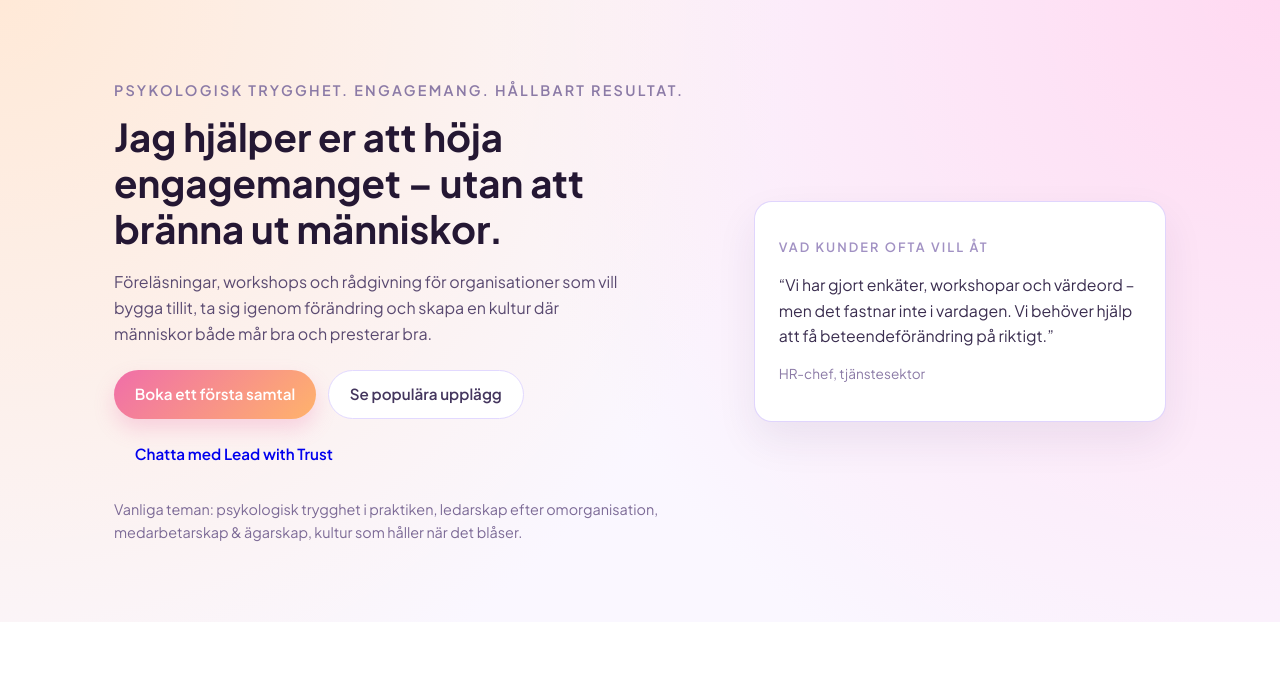
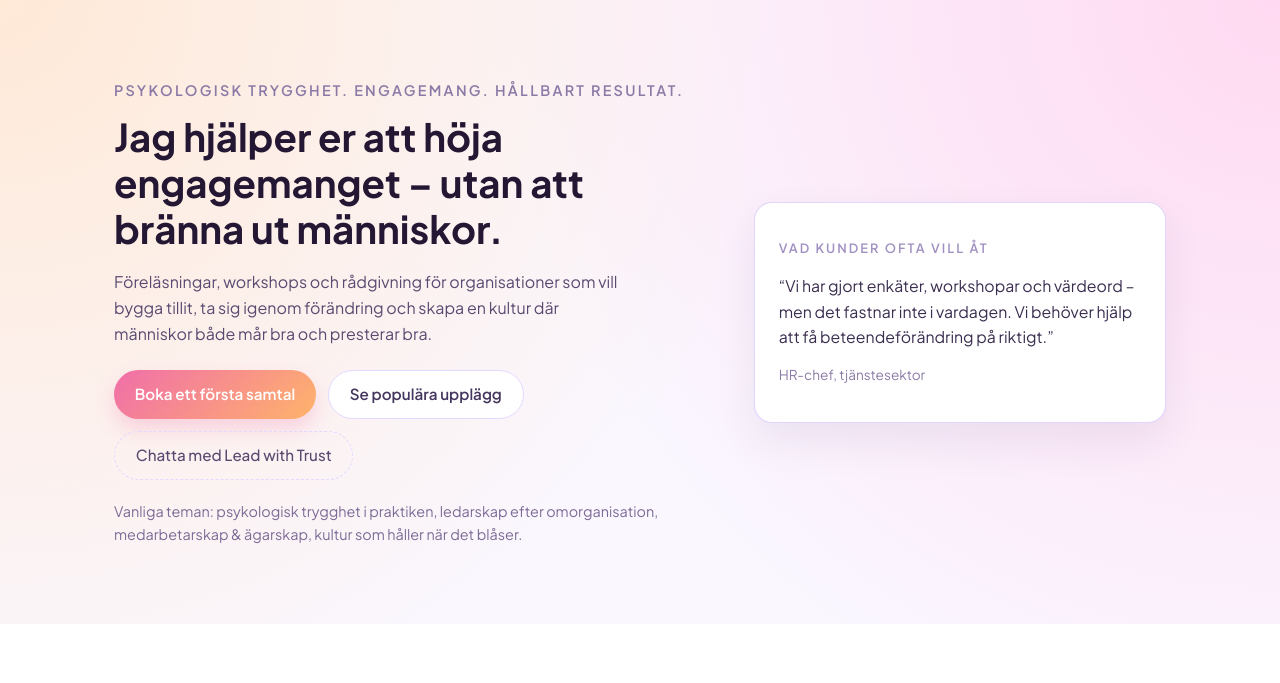
Before and after one commit to thomasgilen/futurelead, a plain HTML site: page index.html in a window 1280 px wide. Shown: the part 69-752 px from the top of the page. Drawn offline with Linux system fonts and the light colour scheme.

Commit message:
Update styles.css

```diff
--- a/styles.css
+++ b/styles.css
@@ -295,6 +295,19 @@ body {
   background: #f7f3ff;
 }
 
+.tertiary-btn {
+  background: transparent;
+  border: 1px dashed #e2d9ff;
+  color: #5a4a71;
+  font-weight: 500;
+}
+
+.tertiary-btn:hover {
+  background: #f4efff;
+  border-style: solid;
+}
+
+
 /* =========
    Hero-kort (citat)
    ========= */
```
